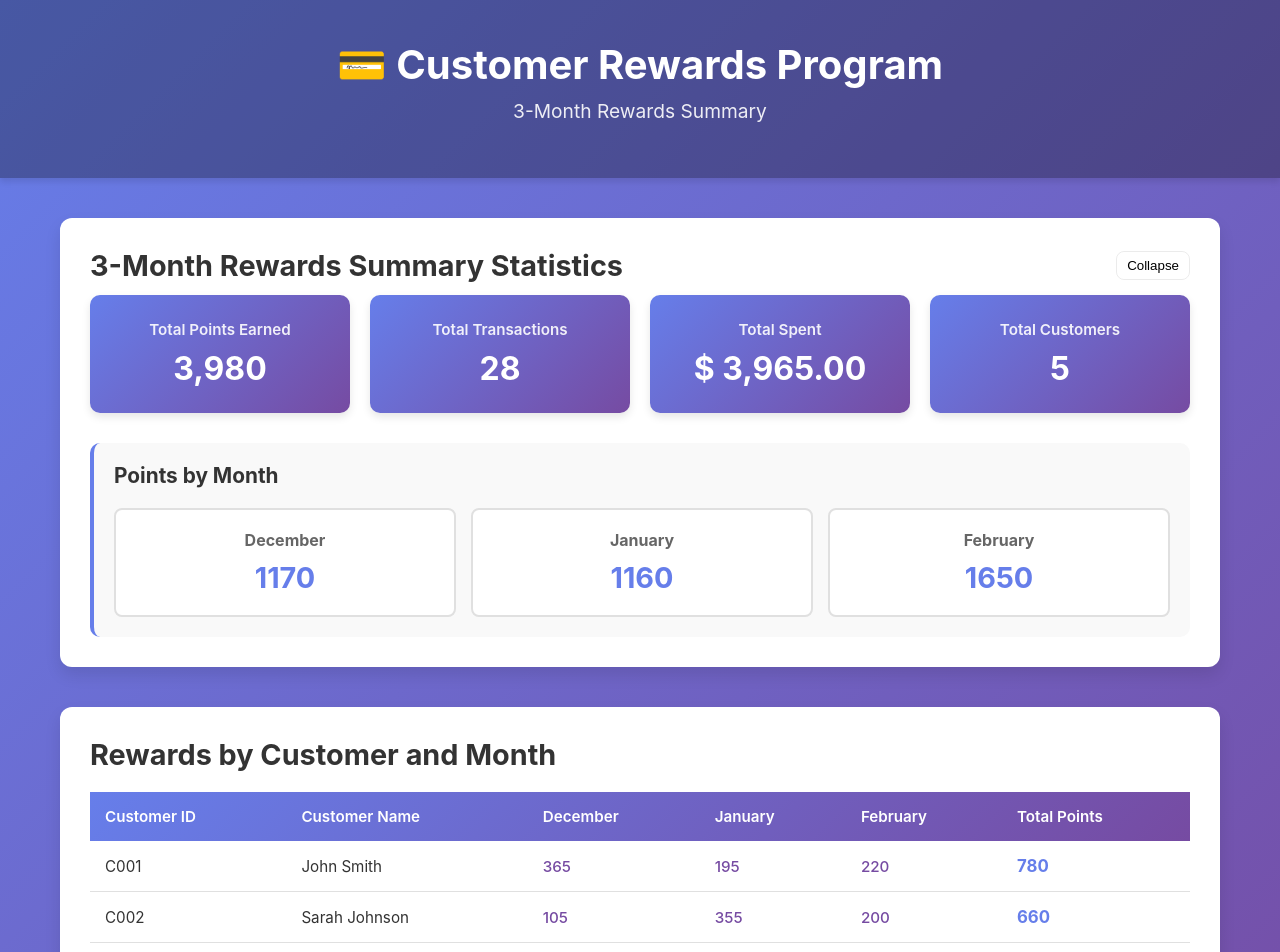
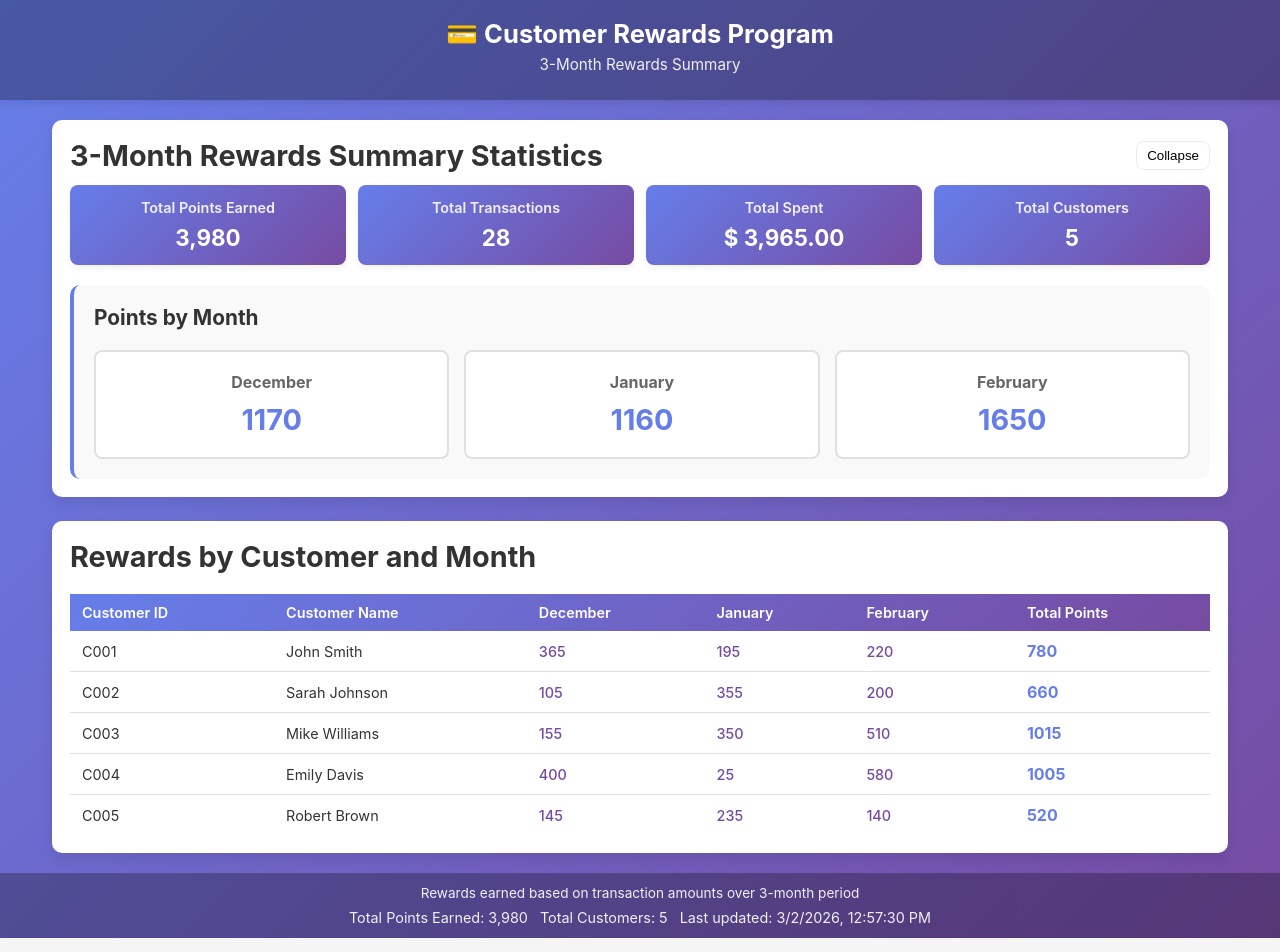
Before and after one commit to chitranjan17/customer-reward-points-react, a React (Create React App) app: page / in a window 1280 px wide. Shown: the top 952 px of the page. Built offline with nearby package versions, Linux system fonts and the light colour scheme.

Commit message:
UI: reduce header height and adjust global paddings/font sizes

```diff
--- a/src/App.css
+++ b/src/App.css
@@ -8,31 +8,32 @@
 .app-header {
   background-color: rgba(0, 0, 0, 0.3);
   color: white;
-  padding: 40px 20px;
+  padding: 18px 16px;
   text-align: center;
-  box-shadow: 0 4px 6px rgba(0, 0, 0, 0.1);
+  box-shadow: 0 4px 6px rgba(0, 0, 0, 0.08);
 }
 
 .app-header h1 {
-  font-size: 2.5rem;
-  margin-bottom: 10px;
+  font-size: 1.6rem;
+  margin-bottom: 6px;
   font-weight: 700;
 }
 
 .app-header .subtitle {
-  font-size: 1.2rem;
+  font-size: 0.95rem;
   opacity: 0.9;
-  margin-bottom: 15px;
+  margin-bottom: 8px;
 }
 
 .loading-badge {
   display: inline-block;
   background-color: rgba(255, 193, 7, 0.9);
   color: #333;
-  padding: 8px 16px;
-  border-radius: 20px;
+  padding: 6px 10px;
+  border-radius: 16px;
   font-weight: 600;
   animation: pulse 1.5s ease-in-out infinite;
+  font-size: 0.9rem;
 }
 
 .error-badge {
@@ -55,7 +56,7 @@
 
 .app-main {
   flex: 1;
-  padding: 40px 20px;
+  padding: 20px 12px;
   max-width: 1200px;
   margin: 0 auto;
   width: 100%;
@@ -63,11 +64,11 @@
 
 /* Summary Container */
 .summary-container {
-  margin-bottom: 40px;
+  margin-bottom: 24px;
   background: white;
-  border-radius: 12px;
-  padding: 30px;
-  box-shadow: 0 8px 16px rgba(0, 0, 0, 0.1);
+  border-radius: 10px;
+  padding: 18px;
+  box-shadow: 0 6px 12px rgba(0, 0, 0, 0.08);
 }
 
 /* Accordion styles for CustomerSummary */
@@ -103,19 +104,19 @@
 
 .summary-grid {
   display: grid;
-  grid-template-columns: repeat(auto-fit, minmax(200px, 1fr));
-  gap: 20px;
-  margin-bottom: 30px;
+  grid-template-columns: repeat(auto-fit, minmax(160px, 1fr));
+  gap: 12px;
+  margin-bottom: 20px;
 }
 
 .summary-card {
   background: linear-gradient(135deg, #667eea 0%, #764ba2 100%);
   color: white;
-  padding: 25px;
-  border-radius: 10px;
+  padding: 14px;
+  border-radius: 8px;
   text-align: center;
-  box-shadow: 0 4px 8px rgba(0, 0, 0, 0.1);
-  transition: transform 0.3s ease, box-shadow 0.3s ease;
+  box-shadow: 0 3px 6px rgba(0, 0, 0, 0.06);
+  transition: transform 0.2s ease, box-shadow 0.2s ease;
 }
 
 .summary-card:hover {
@@ -124,14 +125,14 @@
 }
 
 .summary-card h3 {
-  font-size: 0.95rem;
+  font-size: 0.9rem;
   font-weight: 600;
-  margin-bottom: 10px;
+  margin-bottom: 8px;
   opacity: 0.9;
 }
 
 .summary-value {
-  font-size: 2rem;
+  font-size: 1.4rem;
   font-weight: 700;
   margin: 0;
 }
@@ -185,9 +186,9 @@
 /* Table Container */
 .table-container {
   background: white;
-  border-radius: 12px;
-  padding: 30px;
-  box-shadow: 0 8px 16px rgba(0, 0, 0, 0.1);
+  border-radius: 10px;
+  padding: 18px;
+  box-shadow: 0 6px 12px rgba(0, 0, 0, 0.08);
   overflow-x: auto;
 }
 
@@ -200,7 +201,7 @@
 .rewards-table {
   width: 100%;
   border-collapse: collapse;
-  font-size: 0.95rem;
+  font-size: 0.9rem;
 }
 
 .rewards-table thead {
@@ -209,14 +210,14 @@
 }
 
 .rewards-table th {
-  padding: 15px;
+  padding: 10px 12px;
   text-align: left;
   font-weight: 600;
   white-space: nowrap;
 }
 
 .rewards-table td {
-  padding: 15px;
+  padding: 10px 12px;
   border-bottom: 1px solid #e0e0e0;
   color: #333;
 }
@@ -241,7 +242,7 @@
 .rewards-table .total-points {
   font-weight: 700;
   color: #667eea;
-  font-size: 1.05rem;
+  font-size: 1rem;
 }
 
 /* Loading Container */
@@ -250,10 +251,10 @@
   flex-direction: column;
   align-items: center;
   justify-content: center;
-  padding: 60px 20px;
+  padding: 40px 12px;
   background: white;
-  border-radius: 12px;
-  box-shadow: 0 8px 16px rgba(0, 0, 0, 0.1);
+  border-radius: 10px;
+  box-shadow: 0 6px 12px rgba(0, 0, 0, 0.08);
 }
 
 .spinner {
@@ -273,7 +274,7 @@
 
 .loading-container p {
   color: #666;
-  font-size: 1.05rem;
+  font-size: 0.95rem;
   font-weight: 500;
 }
 
@@ -281,16 +282,16 @@
 .app-footer {
   background-color: rgba(0, 0, 0, 0.3);
   color: white;
-  padding: 20px;
+  padding: 12px;
   text-align: center;
-  font-size: 0.9rem;
-  opacity: 0.8;
+  font-size: 0.85rem;
+  opacity: 0.9;
 }
 
 /* Responsive Design */
 @media (max-width: 768px) {
   .app-header h1 {
-    font-size: 1.8rem;
+    font-size: 1.3rem;
   }
 
   .summary-grid {
@@ -302,12 +303,12 @@
   }
 
   .app-main {
-    padding: 20px 10px;
+    padding: 14px 8px;
   }
 
   .summary-container,
   .table-container {
-    padding: 20px;
+    padding: 12px;
   }
 
   .rewards-table {
@@ -316,15 +317,15 @@
 
   .rewards-table th,
   .rewards-table td {
-    padding: 10px 5px;
+    padding: 8px 6px;
   }
 
   .summary-value {
-    font-size: 1.5rem;
+    font-size: 1.25rem;
   }
 
   .month-points {
-    font-size: 1.5rem;
+    font-size: 1.2rem;
   }
 }
 
```
